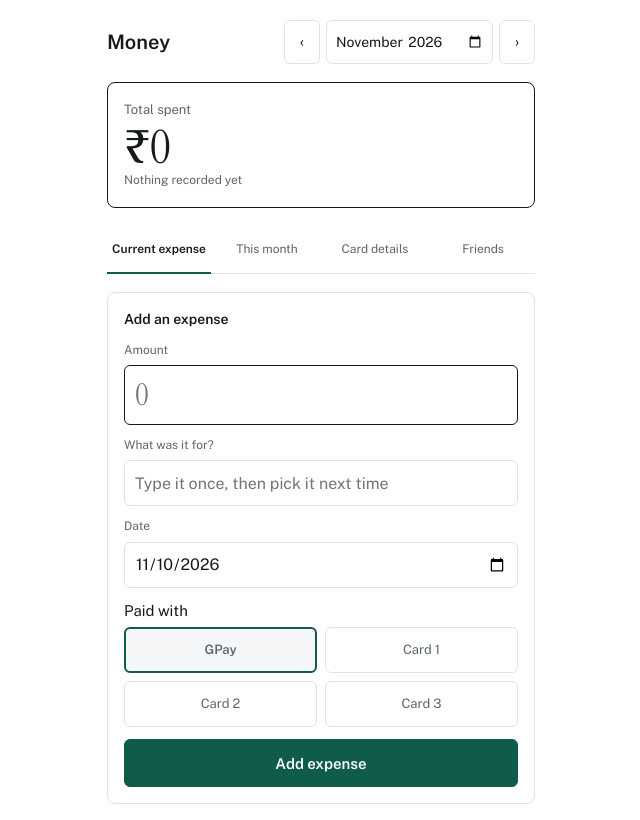
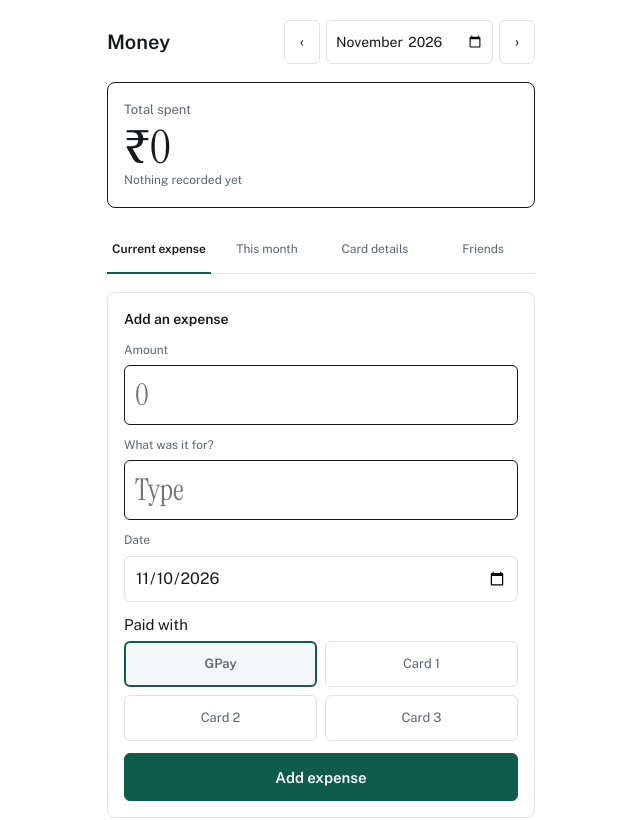
Before and after one commit to RameshBabuRb/money-management, a React (Vite) app: page / in a window 1280 px wide. Shown: the top 820 px of the page, without its empty margins (319-959 px from the left). Built offline with nearby package versions, Linux system fonts and the light colour scheme.

Commit message:
input update 1.2

```diff
--- a/src/features/ExpenseForm.tsx
+++ b/src/features/ExpenseForm.tsx
@@ -83,10 +83,10 @@ export function ExpenseForm({ editing, onSaved, onCancelEdit }: ExpenseFormProps
       <Field label="What was it for?" htmlFor="note">
         <input
           id="note"
-          className="input"
+          className="input input--amount"
           list="note-options"
           autoComplete="off"
-          placeholder="Type it once, then pick it next time"
+          placeholder="Type"
           value={values.note}
           onChange={(event) => set({ note: event.target.value })}
         />
```
